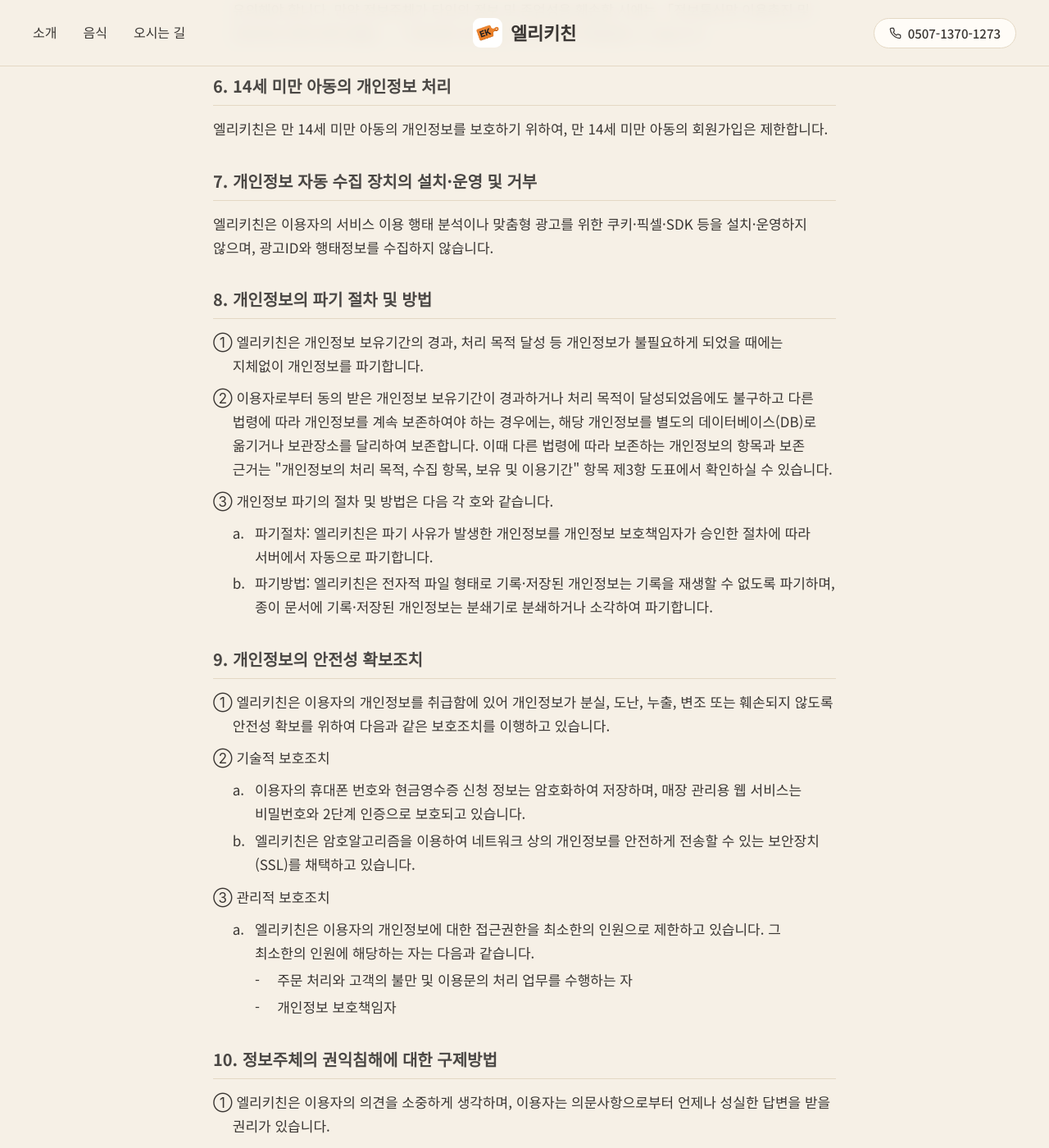
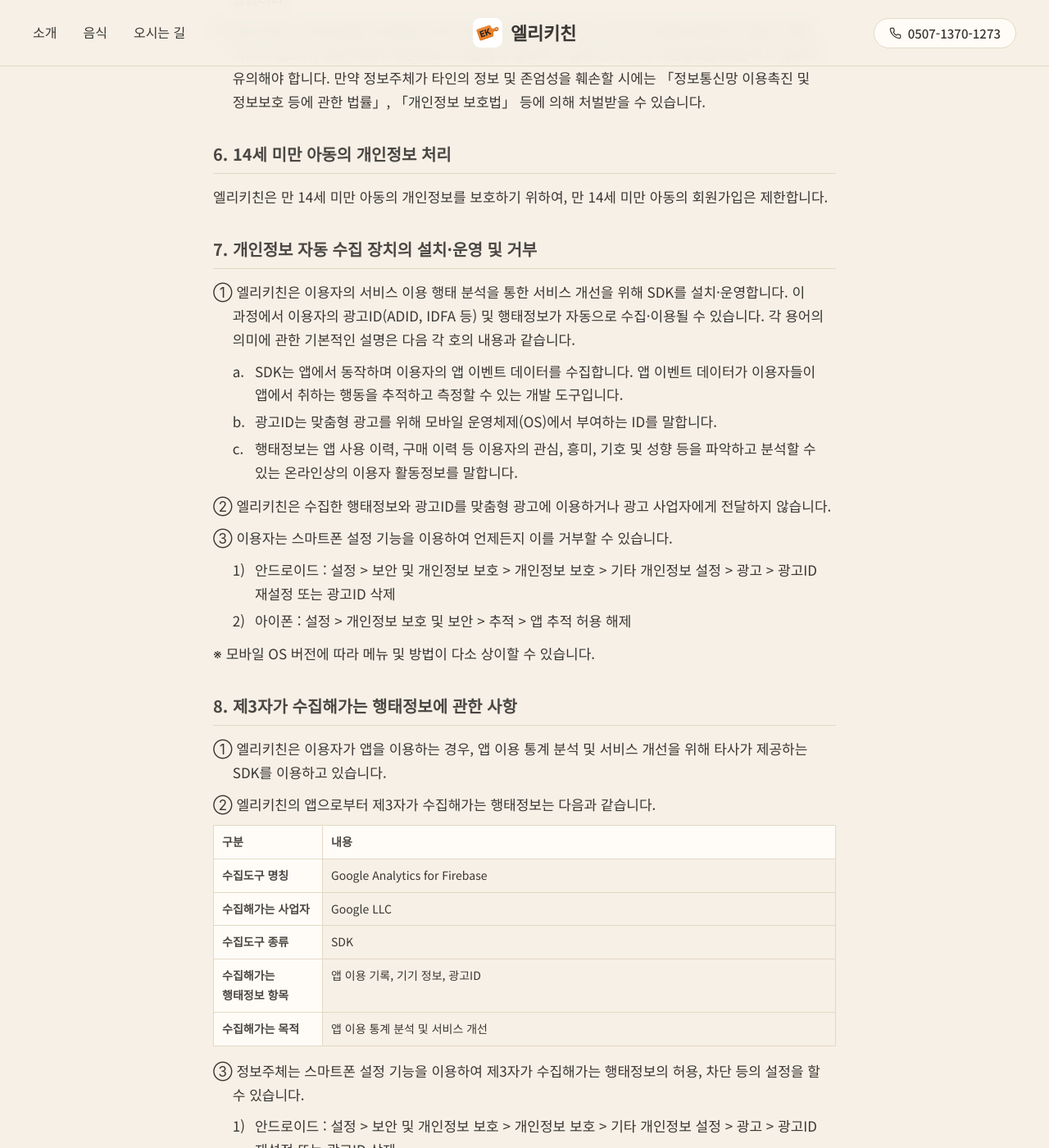
Before and after one commit to ellykitchen/ellykitchen-web-temporary, a Jekyll site: the page built from privacy.html, in a window 1280 px wide and 1400 px high, scrolled down 6052 px. Shown: the whole window at 82% size. Built offline with Jekyll 4.4.1, drawn with Linux system fonts in a browser that asks for light colours; some of the changed text lies outside the part shown.

Commit message:
docs: 개인정보 처리방침에 Google Analytics for Firebase 수집을 반영한다
앱에 firebase_analytics를 넣어(앱 PR #59) 앱 이용 기록·기기 정보·광고ID가
자동으로 모이게 되어, "SDK 설치 안 함·광고ID 수집 안 함" 문장을 고친다.
요기요 처리방침(2026.05.29) 모양을 따른다.

- 1절 ⑤: 목적에 앱 이용 통계 분석, 항목에 앱 이용 기록·앱 설치별 식별값·
  기기 정보·광고ID
- 7절: SDK 사용 사실·용어 설명, 맞춤형 광고·광고 사업자 전달 안 함,
  스마트폰 광고ID 차단 방법
- 새 8절 "제3자가 수집해가는 행태정보에 관한 사항": GA for Firebase 표
- 목차와 섹션 id: 8~12절 → 9~13절(a8~a12 → a9~a13), #consent는 그대로

국외 이전 표와 시행일(2026. 12. 13.)은 고치지 않는다.

Co-Authored-By: Claude Opus 5.5 <noreply@anthropic.com>

```diff
--- a/privacy.html
+++ b/privacy.html
@@ -6,7 +6,7 @@ permalink: /privacy
 effective_date: 2026년 12월 13일
 ---
 <p>엘리키친(이하 &#x27;엘리키친&#x27;이라 합니다)에서 취급하는 모든 개인정보는 관련 법령에 근거하여 수집·보유 및 처리되고 있습니다. 엘리키친은 「개인정보 보호법」 제30조에 따라 정보주체의 개인정보 및 권익을 보호하고 개인정보와 관련한 고충을 원활하게 처리할 수 있도록 다음과 같은 개인정보 처리방침을 정하여 운영하고 있습니다.</p>
-<nav class="legal__toc" aria-label="목차"><strong>목차</strong><ol role="list"><li><a href="#a1">1. 개인정보의 처리 목적, 수집 항목, 보유 및 이용기간</a></li><li><a href="#a2">2. 개인정보 처리업무의 위탁</a></li><li><a href="#a3">3. 개인정보의 국외 이전</a></li><li><a href="#a4">4. 개인정보의 제3자 제공</a></li><li><a href="#a5">5. 정보주체와 법정대리인의 권리·의무 및 행사방법</a></li><li><a href="#a6">6. 14세 미만 아동의 개인정보 처리</a></li><li><a href="#a7">7. 개인정보 자동 수집 장치의 설치·운영 및 거부</a></li><li><a href="#a8">8. 개인정보의 파기 절차 및 방법</a></li><li><a href="#a9">9. 개인정보의 안전성 확보조치</a></li><li><a href="#a10">10. 정보주체의 권익침해에 대한 구제방법</a></li><li><a href="#a11">11. 개인정보 보호책임자</a></li><li><a href="#a12">12. 개인정보 처리방침의 변경</a></li></ol></nav>
+<nav class="legal__toc" aria-label="목차"><strong>목차</strong><ol role="list"><li><a href="#a1">1. 개인정보의 처리 목적, 수집 항목, 보유 및 이용기간</a></li><li><a href="#a2">2. 개인정보 처리업무의 위탁</a></li><li><a href="#a3">3. 개인정보의 국외 이전</a></li><li><a href="#a4">4. 개인정보의 제3자 제공</a></li><li><a href="#a5">5. 정보주체와 법정대리인의 권리·의무 및 행사방법</a></li><li><a href="#a6">6. 14세 미만 아동의 개인정보 처리</a></li><li><a href="#a7">7. 개인정보 자동 수집 장치의 설치·운영 및 거부</a></li><li><a href="#a8">8. 제3자가 수집해가는 행태정보에 관한 사항</a></li><li><a href="#a9">9. 개인정보의 파기 절차 및 방법</a></li><li><a href="#a10">10. 개인정보의 안전성 확보조치</a></li><li><a href="#a11">11. 정보주체의 권익침해에 대한 구제방법</a></li><li><a href="#a12">12. 개인정보 보호책임자</a></li><li><a href="#a13">13. 개인정보 처리방침의 변경</a></li></ol></nav>
 <section id="a1"><h2>1. 개인정보의 처리 목적, 수집 항목, 보유 및 이용기간</h2>
 <p class="para">① 엘리키친은 다음의 개인정보 항목을 정보주체의 동의 없이 처리하고 있습니다.</p>
 <h3>a. 주문 정보</h3>
@@ -27,8 +27,8 @@ effective_date: 2026년 12월 13일
 <div class="legal__table" role="region" aria-label="개인정보의 처리 목적, 수집 항목, 보유 및 이용기간 — ③ 표" tabindex="0"><table><thead><tr><th scope="col">법령</th><th scope="col">항목</th><th scope="col">기간</th></tr></thead><tbody><tr><th scope="row">전자상거래 등에서의 소비자보호에 관한 법률 제6조(거래기록의 보존 등)</th><td>표시·광고에 관한 기록</td><td>6개월</td></tr><tr><th scope="row">〃</th><td>계약 또는 청약철회 등에 관한 기록</td><td>5년</td></tr><tr><th scope="row">〃</th><td>대금결제 및 재화 등의 공급에 관한 기록</td><td>5년</td></tr><tr><th scope="row">〃</th><td>소비자의 불만 또는 분쟁 처리에 관한 기록</td><td>3년</td></tr></tbody></table></div>
 <p class="para">④ 엘리키친은 부정 이용 방지, 서비스 안전성 확보 등 엘리키친의 정당한 이익 달성을 위해서 필요한 경우 아래와 같이 개인정보를 일정기간 보관합니다.</p>
 <div class="legal__table" role="region" aria-label="개인정보의 처리 목적, 수집 항목, 보유 및 이용기간 — ④ 표" tabindex="0"><table><thead><tr><th scope="col">수집 목적</th><th scope="col">수집 항목</th><th scope="col">보유 및 이용기간</th></tr></thead><tbody><tr><th scope="row">거래, 결제, 시스템 부정 행위 차단(이용이 제한된 회원의 재가입 방지)</th><td>휴대폰 번호 및 소셜 로그인 이용자 식별값을 복원할 수 없게 변환한 값</td><td>등록일로부터 5년</td></tr><tr><th scope="row">부정 가입 시도 확인</th><td>휴대폰 번호 확인 결과 기록(확인 일시, 소셜 로그인 종류, 확인 결과)</td><td>회원 탈퇴일로부터 1년</td></tr><tr><th scope="row">부정 이용 확인 및 다시 가입한 회원의 문의 응대</th><td>주문 가능 확인 기록(확인 결과, 확인 일시, 확인하지 않은 경우 그 사유)</td><td>회원 탈퇴일로부터 1년</td></tr><tr><th scope="row">가입을 마치지 않은 이용자의 가입 이어가기 및 부정 가입 시도 방지</th><td>소셜 로그인으로 제공받은 정보, 휴대폰 번호 확인 요청 기록</td><td>마지막 로그인일로부터 30일</td></tr></tbody></table></div>
-<p class="para">⑤ 서비스 이용 과정에서 다음과 같은 정보가 자동으로 생성되어 수집될 수 있습니다. 해당 정보는 회원 식별, 주문 상태 등 알림 발송, 앱 안 알림함 제공, 서비스 오류 확인 및 개선을 목적으로 이용됩니다.</p>
-<ul class="items items--marked" role="list"><li><span class="items__mark" aria-hidden="true">-</span>(필수) 회원 고유 번호, 앱 푸시 등록 정보(Firebase 설치 ID), 알림 기록(알림 종류, 제목, 내용, 발송 일시), 오류 기록(오류 내용, 발생 일시, 기기 정보(모델명, OS 버전), 앱 버전)</li></ul>
+<p class="para">⑤ 서비스 이용 과정에서 다음과 같은 정보가 자동으로 생성되어 수집될 수 있습니다. 해당 정보는 회원 식별, 주문 상태 등 알림 발송, 앱 안 알림함 제공, 서비스 오류 확인 및 개선, 앱 이용 통계 분석을 목적으로 이용됩니다.</p>
+<ul class="items items--marked" role="list"><li><span class="items__mark" aria-hidden="true">-</span>(필수) 회원 고유 번호, 앱 푸시 등록 정보(Firebase 설치 ID), 알림 기록(알림 종류, 제목, 내용, 발송 일시), 오류 기록(오류 내용, 발생 일시, 기기 정보(모델명, OS 버전), 앱 버전), 앱 이용 기록(앱 실행·화면 조회 등), 앱 설치별 식별값(Firebase 앱 인스턴스 ID), 기기 정보(모델명, OS 버전), 광고ID</li></ul>
 <p class="para">⑥ 엘리키친은 다음 각 호의 사유에 해당하는 경우 해당 사유 종료 시까지 개인정보를 보유합니다.</p>
 <ol class="items items--marked" role="list"><li><span class="items__mark">a.</span>관계 법령 위반에 따른 수사·조사 등이 진행 중인 경우에는 해당 수사·조사 종료 시까지</li><li><span class="items__mark">b.</span>서비스 이용에 따른 채권·채무관계 잔존 시에는 해당 채권·채무관계 정산 시까지</li></ol>
 </section>
@@ -63,34 +63,47 @@ effective_date: 2026년 12월 13일
 <p>엘리키친은 만 14세 미만 아동의 개인정보를 보호하기 위하여, 만 14세 미만 아동의 회원가입은 제한합니다.</p>
 </section>
 <section id="a7"><h2>7. 개인정보 자동 수집 장치의 설치·운영 및 거부</h2>
-<p>엘리키친은 이용자의 서비스 이용 행태 분석이나 맞춤형 광고를 위한 쿠키·픽셀·SDK 등을 설치·운영하지 않으며, 광고ID와 행태정보를 수집하지 않습니다.</p>
+<p class="para">① 엘리키친은 이용자의 서비스 이용 행태 분석을 통한 서비스 개선을 위해 SDK를 설치·운영합니다. 이 과정에서 이용자의 광고ID(ADID, IDFA 등) 및 행태정보가 자동으로 수집·이용될 수 있습니다. 각 용어의 의미에 관한 기본적인 설명은 다음 각 호의 내용과 같습니다.</p>
+<ol class="items items--marked" role="list"><li><span class="items__mark">a.</span>SDK는 앱에서 동작하며 이용자의 앱 이벤트 데이터를 수집합니다. 앱 이벤트 데이터가 이용자들이 앱에서 취하는 행동을 추적하고 측정할 수 있는 개발 도구입니다.</li><li><span class="items__mark">b.</span>광고ID는 맞춤형 광고를 위해 모바일 운영체제(OS)에서 부여하는 ID를 말합니다.</li><li><span class="items__mark">c.</span>행태정보는 앱 사용 이력, 구매 이력 등 이용자의 관심, 흥미, 기호 및 성향 등을 파악하고 분석할 수 있는 온라인상의 이용자 활동정보를 말합니다.</li></ol>
+<p class="para">② 엘리키친은 수집한 행태정보와 광고ID를 맞춤형 광고에 이용하거나 광고 사업자에게 전달하지 않습니다.</p>
+<p class="para">③ 이용자는 스마트폰 설정 기능을 이용하여 언제든지 이를 거부할 수 있습니다.</p>
+<ol class="items items--marked" role="list"><li><span class="items__mark">1)</span>안드로이드 : 설정 &gt; 보안 및 개인정보 보호 &gt; 개인정보 보호 &gt; 기타 개인정보 설정 &gt; 광고 &gt; 광고ID 재설정 또는 광고ID 삭제</li><li><span class="items__mark">2)</span>아이폰 : 설정 &gt; 개인정보 보호 및 보안 &gt; 추적 &gt; 앱 추적 허용 해제</li></ol>
+<p class="para">※ 모바일 OS 버전에 따라 메뉴 및 방법이 다소 상이할 수 있습니다.</p>
 </section>
-<section id="a8"><h2>8. 개인정보의 파기 절차 및 방법</h2>
+<section id="a8"><h2>8. 제3자가 수집해가는 행태정보에 관한 사항</h2>
+<p class="para">① 엘리키친은 이용자가 앱을 이용하는 경우, 앱 이용 통계 분석 및 서비스 개선을 위해 타사가 제공하는 SDK를 이용하고 있습니다.</p>
+<p class="para">② 엘리키친의 앱으로부터 제3자가 수집해가는 행태정보는 다음과 같습니다.</p>
+<div class="legal__table legal__table--kv" role="region" aria-label="제3자가 수집해가는 행태정보에 관한 사항 — ② 표" tabindex="0"><table><thead><tr><th scope="col">구분</th><th scope="col">내용</th></tr></thead><tbody><tr><th scope="row">수집도구 명칭</th><td>Google Analytics for Firebase</td></tr><tr><th scope="row">수집해가는 사업자</th><td>Google LLC</td></tr><tr><th scope="row">수집도구 종류</th><td>SDK</td></tr><tr><th scope="row">수집해가는 행태정보 항목</th><td>앱 이용 기록, 기기 정보, 광고ID</td></tr><tr><th scope="row">수집해가는 목적</th><td>앱 이용 통계 분석 및 서비스 개선</td></tr></tbody></table></div>
+<p class="para">③ 정보주체는 스마트폰 설정 기능을 이용하여 제3자가 수집해가는 행태정보의 허용, 차단 등의 설정을 할 수 있습니다.</p>
+<ol class="items items--marked" role="list"><li><span class="items__mark">1)</span>안드로이드 : 설정 &gt; 보안 및 개인정보 보호 &gt; 개인정보 보호 &gt; 기타 개인정보 설정 &gt; 광고 &gt; 광고ID 재설정 또는 광고ID 삭제</li><li><span class="items__mark">2)</span>아이폰 : 설정 &gt; 개인정보 보호 및 보안 &gt; 추적 &gt; 앱 추적 허용 해제</li></ol>
+<p class="para">※ 모바일 OS 버전에 따라 메뉴 및 방법이 다소 상이할 수 있습니다.</p>
+</section>
+<section id="a9"><h2>9. 개인정보의 파기 절차 및 방법</h2>
 <p class="para">① 엘리키친은 개인정보 보유기간의 경과, 처리 목적 달성 등 개인정보가 불필요하게 되었을 때에는 지체없이 개인정보를 파기합니다.</p>
 <p class="para">② 이용자로부터 동의 받은 개인정보 보유기간이 경과하거나 처리 목적이 달성되었음에도 불구하고 다른 법령에 따라 개인정보를 계속 보존하여야 하는 경우에는, 해당 개인정보를 별도의 데이터베이스(DB)로 옮기거나 보관장소를 달리하여 보존합니다. 이때 다른 법령에 따라 보존하는 개인정보의 항목과 보존 근거는 &quot;개인정보의 처리 목적, 수집 항목, 보유 및 이용기간&quot; 항목 제3항 도표에서 확인하실 수 있습니다.</p>
 <p class="para">③ 개인정보 파기의 절차 및 방법은 다음 각 호와 같습니다.</p>
 <ol class="items items--marked" role="list"><li><span class="items__mark">a.</span>파기절차: 엘리키친은 파기 사유가 발생한 개인정보를 개인정보 보호책임자가 승인한 절차에 따라 서버에서 자동으로 파기합니다.</li><li><span class="items__mark">b.</span>파기방법: 엘리키친은 전자적 파일 형태로 기록·저장된 개인정보는 기록을 재생할 수 없도록 파기하며, 종이 문서에 기록·저장된 개인정보는 분쇄기로 분쇄하거나 소각하여 파기합니다.</li></ol>
 </section>
-<section id="a9"><h2>9. 개인정보의 안전성 확보조치</h2>
+<section id="a10"><h2>10. 개인정보의 안전성 확보조치</h2>
 <p class="para">① 엘리키친은 이용자의 개인정보를 취급함에 있어 개인정보가 분실, 도난, 누출, 변조 또는 훼손되지 않도록 안전성 확보를 위하여 다음과 같은 보호조치를 이행하고 있습니다.</p>
 <p class="para">② 기술적 보호조치</p>
 <ol class="items items--marked" role="list"><li><span class="items__mark">a.</span>이용자의 휴대폰 번호와 현금영수증 신청 정보는 암호화하여 저장하며, 매장 관리용 웹 서비스는 비밀번호와 2단계 인증으로 보호되고 있습니다.</li><li><span class="items__mark">b.</span>엘리키친은 암호알고리즘을 이용하여 네트워크 상의 개인정보를 안전하게 전송할 수 있는 보안장치(SSL)를 채택하고 있습니다.</li></ol>
 <p class="para">③ 관리적 보호조치</p>
 <ol class="items items--marked" role="list"><li><span class="items__mark">a.</span>엘리키친은 이용자의 개인정보에 대한 접근권한을 최소한의 인원으로 제한하고 있습니다. 그 최소한의 인원에 해당하는 자는 다음과 같습니다.<ul class="items items--marked" role="list"><li><span class="items__mark" aria-hidden="true">-</span>주문 처리와 고객의 불만 및 이용문의 처리 업무를 수행하는 자</li><li><span class="items__mark" aria-hidden="true">-</span>개인정보 보호책임자</li></ul></li></ol>
 </section>
-<section id="a10"><h2>10. 정보주체의 권익침해에 대한 구제방법</h2>
+<section id="a11"><h2>11. 정보주체의 권익침해에 대한 구제방법</h2>
 <p class="para">① 엘리키친은 이용자의 의견을 소중하게 생각하며, 이용자는 의문사항으로부터 언제나 성실한 답변을 받을 권리가 있습니다.</p>
 <p class="para">② 엘리키친은 이용자와의 원활한 의사소통을 위해 고객센터를 운영하고 있으며 연락처는 다음과 같습니다.</p>
 <div class="legal__table legal__table--kv" role="region" aria-label="정보주체의 권익침해에 대한 구제방법 — ② 표" tabindex="0"><table><thead><tr><th scope="col">구분</th><th scope="col">내용</th></tr></thead><tbody><tr><th scope="row">부서명</th><td>고객센터</td></tr><tr><th scope="row">전자우편</th><td><a href="mailto:engineering-team@ellykitchen.co.kr">engineering-team@ellykitchen.co.kr</a></td></tr></tbody></table></div>
 <p class="para">③ 정보주체는 개인정보침해로 인한 구제를 받기 위하여 개인정보분쟁조정위원회, 한국인터넷진흥원 개인정보침해신고센터 등에 분쟁해결이나 상담 등을 신청할 수 있습니다. 이 밖에 기타 개인정보침해의 신고, 상담에 대하여는 아래의 기관에 문의하시기 바랍니다.</p>
 <div class="legal__table legal__table--kv" role="region" aria-label="정보주체의 권익침해에 대한 구제방법 — ③ 표" tabindex="0"><table><thead><tr><th scope="col">기관</th><th scope="col">연락처</th></tr></thead><tbody><tr><th scope="row">개인정보침해신고센터</th><td>(국번없이)118 / <a href="http://privacy.kisa.or.kr/">http://privacy.kisa.or.kr/</a></td></tr><tr><th scope="row">경찰청 사이버수사국</th><td>(국번없이)182 / <a href="http://ecrm.police.go.kr/">http://ecrm.police.go.kr/</a></td></tr><tr><th scope="row">개인정보분쟁조정위원회</th><td>(국번없이)1833-6972 / <a href="https://www.kopico.go.kr/">https://www.kopico.go.kr/</a></td></tr></tbody></table></div>
 </section>
-<section id="a11"><h2>11. 개인정보 보호책임자</h2>
+<section id="a12"><h2>12. 개인정보 보호책임자</h2>
 <p class="para">① 엘리키친은 개인정보 처리에 관한 업무를 총괄해서 책임지고, 개인정보 처리와 관련한 정보주체의 불만처리 및 피해구제 등을 위하여 아래와 같이 개인정보 보호책임자를 지정하고 있습니다.</p>
 <div class="legal__table legal__table--kv" role="region" aria-label="개인정보 보호책임자 — ① 표" tabindex="0"><table><thead><tr><th scope="col">구분</th><th scope="col">내용</th></tr></thead><tbody><tr><th scope="row">책임자 성명</th><td>류지영</td></tr><tr><th scope="row">전자우편</th><td><a href="mailto:engineering-team@ellykitchen.co.kr">engineering-team@ellykitchen.co.kr</a></td></tr><tr><th scope="row">전화번호</th><td>0507-1370-1273</td></tr></tbody></table></div>
 <p class="para">② 정보주체는 엘리키친 서비스를 이용하시면서 발생한 모든 개인정보보호 관련 문의, 불만처리, 피해구제 등에 관한 사항을 개인정보 보호책임자에게 문의할 수 있습니다. 엘리키친은 정보주체의 문의에 대해 지체없이 답변 및 처리해드릴 것입니다.</p>
 </section>
-<section id="a12"><h2>12. 개인정보 처리방침의 변경</h2>
+<section id="a13"><h2>13. 개인정보 처리방침의 변경</h2>
 <p class="para">① 이 개인정보 처리방침은 2026. 12. 13.부터 적용됩니다.</p>
 <p class="para">② 이전의 개인정보 처리방침은 상단에서 확인하실 수 있습니다.</p>
 </section>
```
